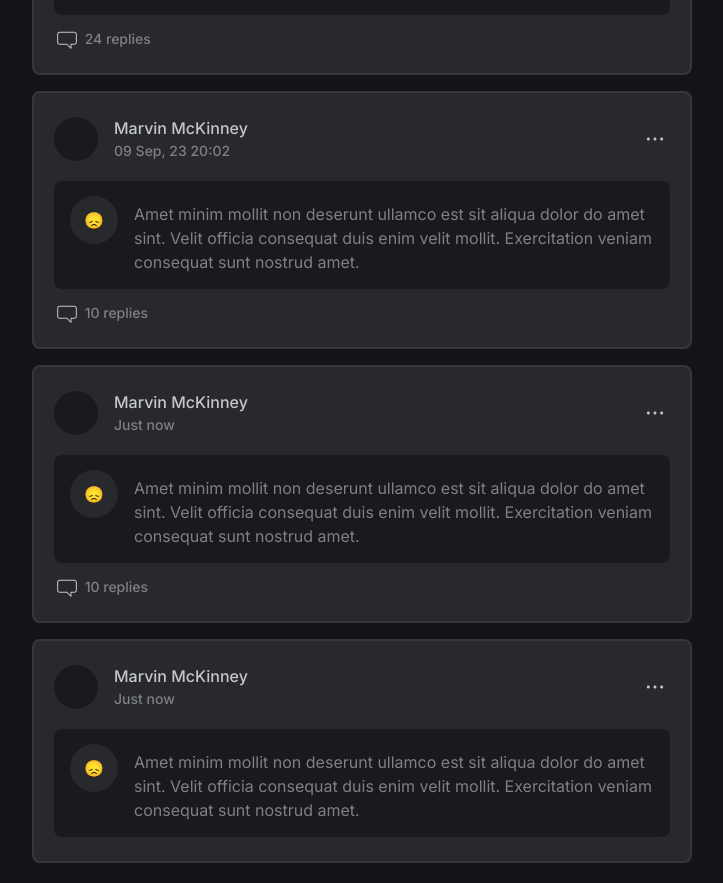
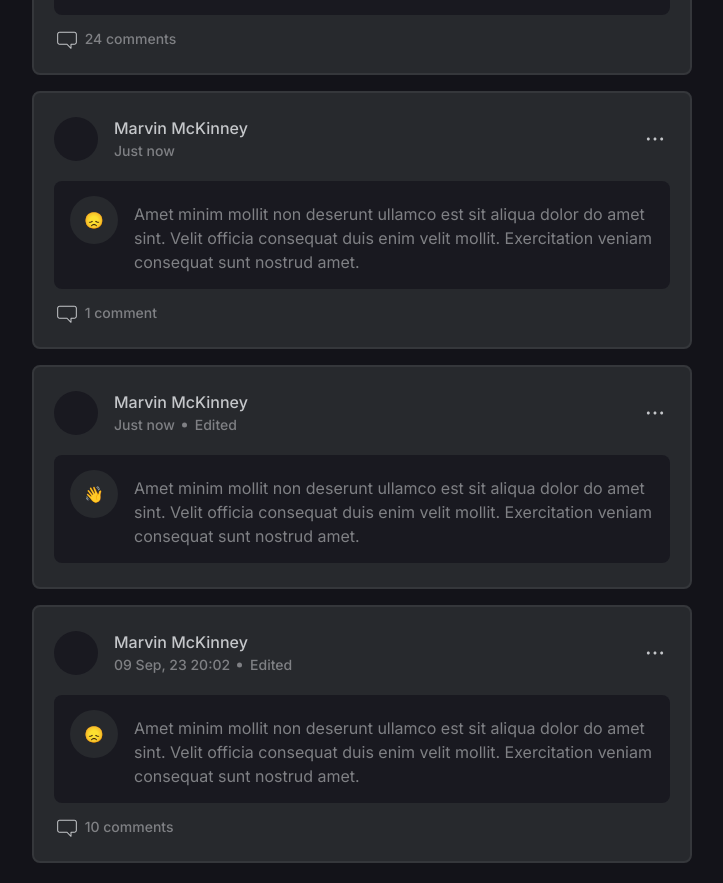
Before and after one commit to mehulsachdeva/atlys-ui, a React (Create React App) app: page /dashboard in a window 1280 px wide. Shown: the part 628-1511 px from the top of the page, without its empty margins (278-1001 px from the left). Built offline with nearby package versions, Linux system fonts and the light colour scheme.

Commit message:
Handle edited label

```diff
--- a/src/components/common/core/CommentBlock/index.module.css
+++ b/src/components/common/core/CommentBlock/index.module.css
@@ -42,6 +42,23 @@
   margin-top: 4px;
 }
 
+.editedLabel {
+  position: relative;
+  margin-left: 20px;
+}
+
+.editedLabel::before {
+  position: absolute;
+  content: '';
+  width: 5px;
+  height: 5px;
+  left: -13px;
+  top: 50%;
+  transform: translateY(-50%);
+  background: #7F8084;
+  border-radius: 50%;
+}
+
 .menu {
   display: flex;
   align-items: center;
--- a/src/components/common/core/CommentBlock/index.tsx
+++ b/src/components/common/core/CommentBlock/index.tsx
@@ -1,19 +1,18 @@
 import { memo } from "react"
 import styles from "./index.module.css"
 import CommentBox from "../CommentBox"
-import { formatCommentTimestamp } from "utils/comment"
 import { KebabMenu } from "components/common/icons/KebabMenu"
 import { ChatBubble } from "components/common/icons/ChatBubble"
+import { isValidDate, formatCommentTimestamp } from "utils/comment"
 
 type CommentType = {
 	id: number
 	created_by: { name: string; picture?: string }
 	created_at: string
-	updated_at?: string
+	updated_at: string
 	highlighter?: string
 	comment: string
 	replies?: number
-	edited: boolean
 }
 
 interface CommentBlockType {
@@ -23,6 +22,10 @@ interface CommentBlockType {
 const CommentBlock = (props: CommentBlockType) => {
 	const { data } = props
 	const timestamp = formatCommentTimestamp(data.created_at)
+	const isEdited =
+		isValidDate(new Date(data.created_at)) &&
+		isValidDate(new Date(data.updated_at)) &&
+		data.created_at !== data.updated_at
 
 	if (!data) return null
 	return (
@@ -32,7 +35,12 @@ const CommentBlock = (props: CommentBlockType) => {
 					<div className={styles.picture} />
 					<div>
 						<div className={styles.userName}>{data.created_by?.name}</div>
-						{timestamp ? <div className={styles.timestamp}>{timestamp}</div> : null}
+						{timestamp ? (
+							<div className={styles.timestamp}>
+								<span>{timestamp}</span>
+								{isEdited ? <span className={styles.editedLabel}>Edited</span> : null}
+							</div>
+						) : null}
 					</div>
 				</div>
 				<div className={styles.menu}>
@@ -45,7 +53,9 @@ const CommentBlock = (props: CommentBlockType) => {
 			{!!data?.replies ? (
 				<div className={styles.replies}>
 					<ChatBubble />
-					<div>{data.replies} replies</div>
+					<div>
+						{data.replies} comment{data.replies > 1 ? "s" : ""}
+					</div>
 				</div>
 			) : null}
 		</div>
--- a/src/components/containers/Dashboard/mock.ts
+++ b/src/components/containers/Dashboard/mock.ts
@@ -6,12 +6,36 @@ export const data = [
 			picture: "image.png",
 		},
 		created_at: "2024-08-09T12:18:37.952Z",
-		updated_at: "2024-08-09T11:02:13.331Z",
+		updated_at: "2024-08-09T12:18:37.952Z",
 		highlighter: "👋",
 		comment:
 			"Amet minim mollit non deserunt ullamco est sit aliqua dolor do amet sint. Velit officia consequat duis enim velit mollit. Exercitation veniam consequat sunt nostrud amet.",
 		replies: 24,
-		edited: false,
+	},
+	{
+		id: 3,
+		created_by: {
+			name: "Marvin McKinney",
+			picture: "image.png",
+		},
+		created_at: "2024-08-09T12:16:41.085Z",
+		updated_at: "2024-08-09T12:16:41.085Z",
+		highlighter: "😞",
+		comment:
+			"Amet minim mollit non deserunt ullamco est sit aliqua dolor do amet sint. Velit officia consequat duis enim velit mollit. Exercitation veniam consequat sunt nostrud amet.",
+		replies: 1,
+	},
+	{
+		id: 4,
+		created_by: {
+			name: "Marvin McKinney",
+			picture: "image.png",
+		},
+		created_at: "2024-08-09T11:02:13.331Z",
+		updated_at: "2024-08-09T11:12:13.331Z",
+		highlighter: "👋",
+		comment:
+			"Amet minim mollit non deserunt ullamco est sit aliqua dolor do amet sint. Velit officia consequat duis enim velit mollit. Exercitation veniam consequat sunt nostrud amet.",
 	},
 	{
 		id: 2,
@@ -25,33 +49,5 @@ export const data = [
 		comment:
 			"Amet minim mollit non deserunt ullamco est sit aliqua dolor do amet sint. Velit officia consequat duis enim velit mollit. Exercitation veniam consequat sunt nostrud amet.",
 		replies: 10,
-		edited: true,
-	},
-	{
-		id: 3,
-		created_by: {
-			name: "Marvin McKinney",
-			picture: "image.png",
-		},
-		created_at: "2024-08-09T12:16:41.085Z",
-		updated_at: "2024-08-09T11:12:13.331Z",
-		highlighter: "😞",
-		comment:
-			"Amet minim mollit non deserunt ullamco est sit aliqua dolor do amet sint. Velit officia consequat duis enim velit mollit. Exercitation veniam consequat sunt nostrud amet.",
-		replies: 10,
-		edited: false,
-	},
-	{
-		id: 4,
-		created_by: {
-			name: "Marvin McKinney",
-			picture: "image.png",
-		},
-		created_at: "2024-08-09T11:02:13.331Z",
-		updated_at: "2024-08-09T11:12:13.331Z",
-		highlighter: "😞",
-		comment:
-			"Amet minim mollit non deserunt ullamco est sit aliqua dolor do amet sint. Velit officia consequat duis enim velit mollit. Exercitation veniam consequat sunt nostrud amet.",
-		edited: true,
 	},
 ]
--- a/src/utils/comment.ts
+++ b/src/utils/comment.ts
@@ -55,6 +55,6 @@ const formatDate = (date: string) => {
 	}
 }
 
-const isValidDate = (date: Date) => {
+export const isValidDate = (date: Date) => {
 	return date instanceof Date && !isNaN(date.getTime())
 }
```
